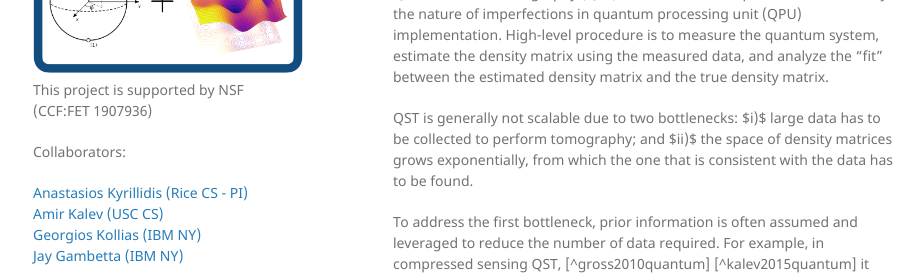
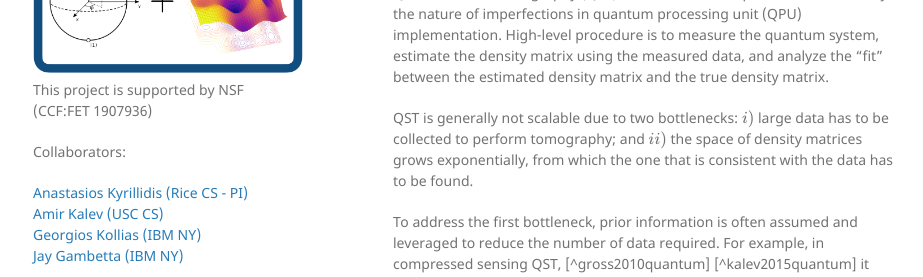
Before and after one commit to akyrillidis/nonconvex-qst, a Jekyll site: the page built from MiFGD.md, in a window 1280 px wide. Shown: the part 247-524 px from the top of the page, without its empty margins (177-1100 px from the left). Built offline with Jekyll 4.4.1, drawn with Linux system fonts in a browser that asks for light colours; formulas are drawn with MathJax 3.

Commit message:
Update MiFGD.md

```diff
--- a/MiFGD.md
+++ b/MiFGD.md
@@ -9,7 +9,7 @@ This blog post is about my recent work on quantum state tomography using (accele
 
 Quantum state tomography (QST) is one of the main procedures to identify the nature of imperfections in quantum processing unit (QPU) implementation. High-level procedure is to measure the quantum system, estimate the density matrix using the measured data, and analyze the "fit" between the estimated density matrix and the true density matrix.
 
-QST is generally not scalable due to two bottlenecks: $i)$ large data has to be collected to perform tomography; and $ii)$ the space of density matrices grows exponentially, from which the one that is consistent with the data has to be found.
+QST is generally not scalable due to two bottlenecks: $$i)$$ large data has to be collected to perform tomography; and $$ii)$$ the space of density matrices grows exponentially, from which the one that is consistent with the data has to be found.
 
 To address the first bottleneck, prior information is often assumed and leveraged to reduce the number of data required. For example, in compressed sensing QST, [^gross2010quantum] [^kalev2015quantum]  it assumes that the density matrix is of low-rank. Similarly, in neural network QST, the wavefunctions are assumed to be real and positive. [^torlai2018neural] [^torlai2019machine] [^beach2019qucumber]
 
```
